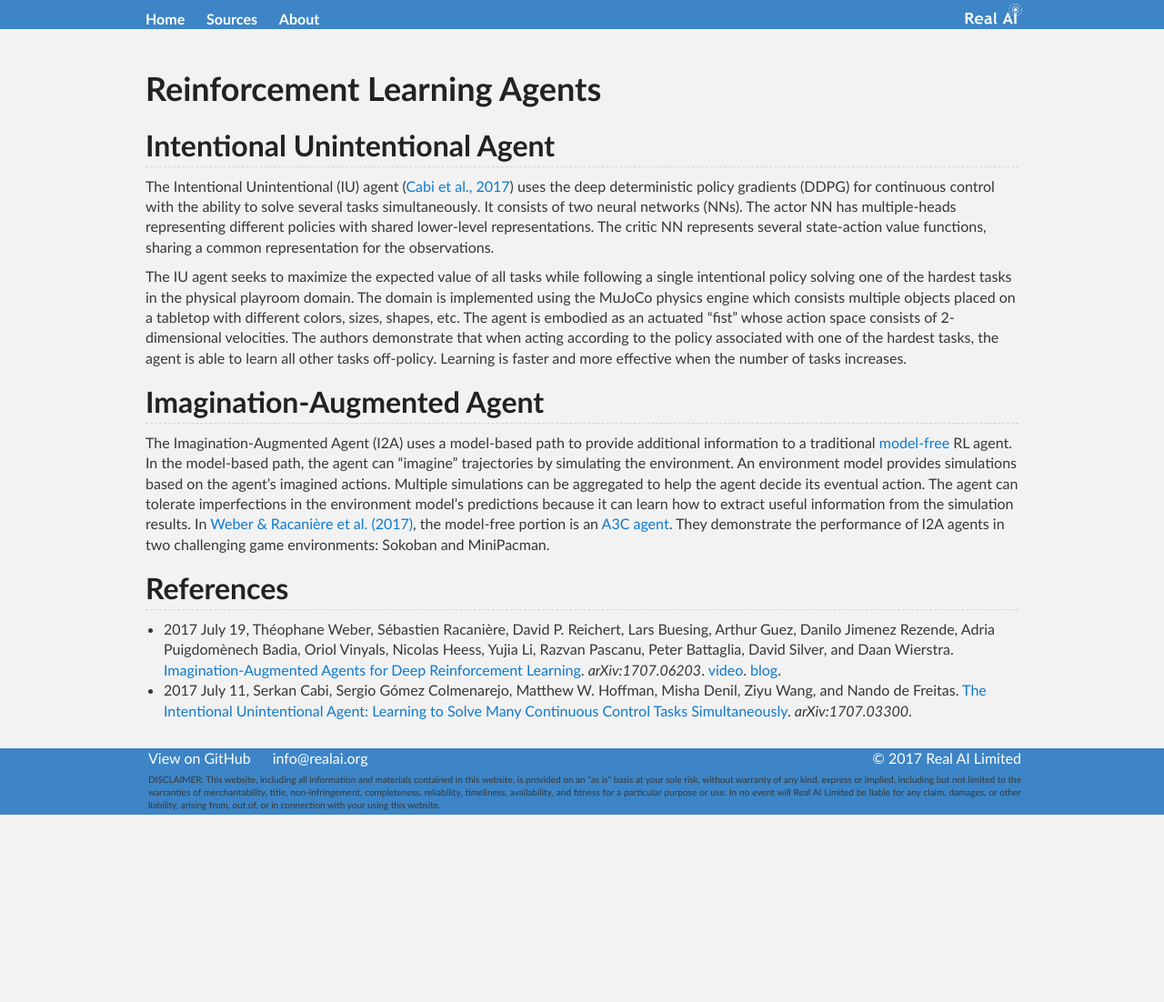
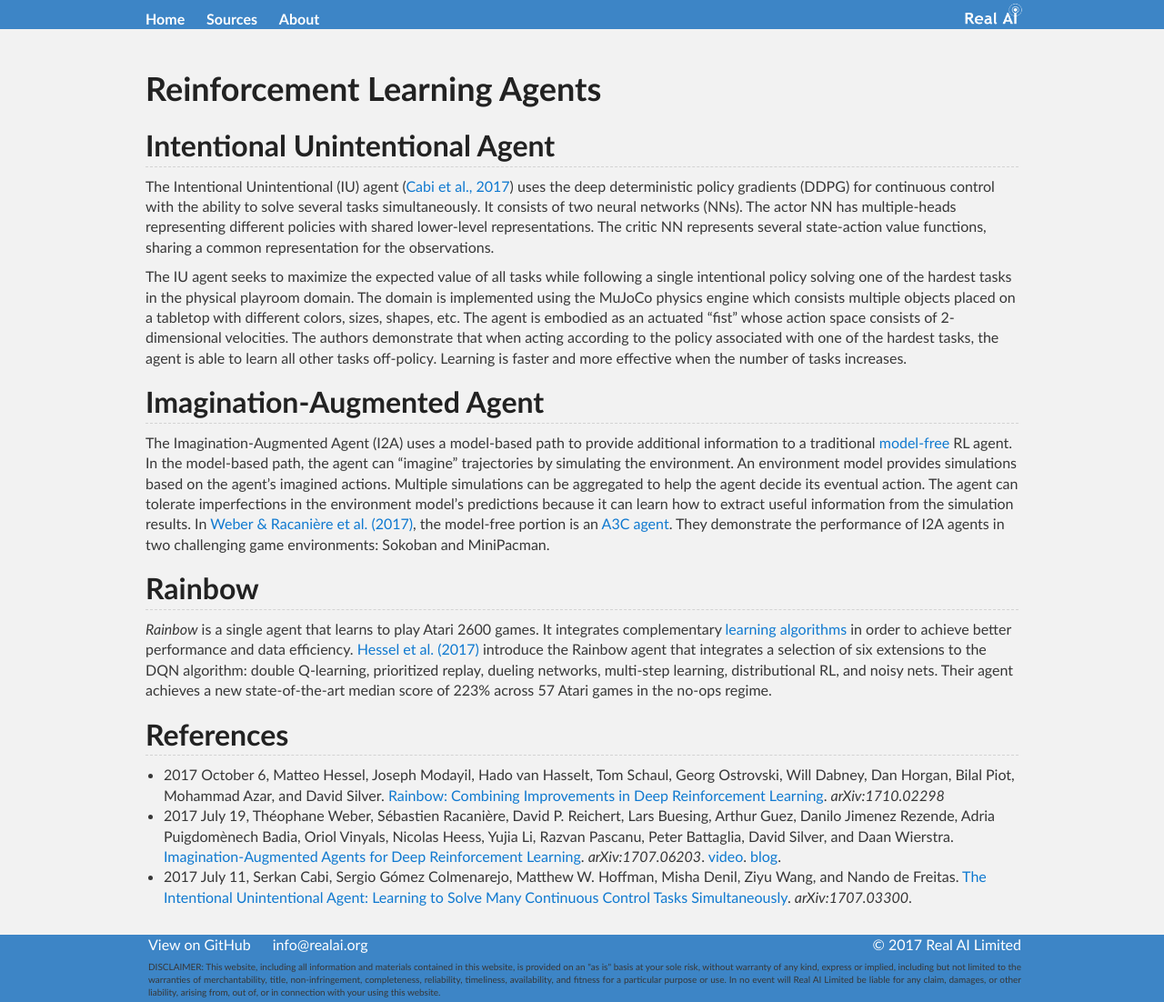
Before and after one commit to Tonywuhk/realai.org, a Jekyll site: the page built from DRL/agents.md, in a window 1280 px wide. Shown: the whole page at 91% size. Built offline with Jekyll 4.4.1, drawn with Linux system fonts in a browser that asks for light colours; our own code applies the rules of GitHub Pages for plain Markdown files; the repository's description, which GitHub fills in, is left out; before the commit the page ends 900 px from its top, so only the background shows below that.

Commit message:
Update files

```diff
--- a/DRL/agents.md
+++ b/DRL/agents.md
@@ -14,7 +14,12 @@ The IU agent seeks to maximize the expected value of all tasks while following a
 
 The Imagination-Augmented Agent (I2A) uses a model-based path to provide additional information to a traditional [model-free](model-free.md) RL agent. In the model-based path, the agent can "imagine" trajectories by simulating the environment. An environment model provides simulations based on the agent's imagined actions. Multiple simulations can be aggregated to help the agent decide its eventual action. The agent can tolerate imperfections in the environment model's predictions because it can learn how to extract useful information from the simulation results. In [Weber & Racanière et al. (2017)](https://arxiv.org/abs/1707.06203), the model-free portion is an [A3C agent](model-free.md#asynchronous-advantage-actor-critic-agent). They demonstrate the performance of I2A agents in two challenging game environments: Sokoban and MiniPacman.
 
+## Rainbow
+
+*Rainbow* is a single agent that learns to play Atari 2600 games. It integrates complementary [learning algorithms](learning-algorithms.md) in order to achieve better performance and data efficiency.  [Hessel et al. (2017)](https://arxiv.org/abs/1710.02298) introduce the Rainbow agent that integrates a selection of six extensions to the DQN algorithm: double Q-learning, prioritized replay, dueling networks, multi-step learning, distributional RL, and noisy nets. Their agent achieves a new state-of-the-art median score of 223% across 57 Atari games in the no-ops regime.
+
 ## References
 
+* 2017 October 6, Matteo Hessel, Joseph Modayil, Hado van Hasselt, Tom Schaul, Georg Ostrovski, Will Dabney, Dan Horgan, Bilal Piot, Mohammad Azar, and David Silver. [Rainbow: Combining Improvements in Deep Reinforcement Learning](https://arxiv.org/abs/1710.02298). *arXiv:1710.02298*
 * 2017 July 19, Théophane Weber, Sébastien Racanière, David P. Reichert, Lars Buesing, Arthur Guez, Danilo Jimenez Rezende, Adria Puigdomènech Badia, Oriol Vinyals, Nicolas Heess, Yujia Li, Razvan Pascanu, Peter Battaglia, David Silver, and Daan Wierstra. [Imagination-Augmented Agents for Deep Reinforcement Learning](https://arxiv.org/abs/1707.06203). *arXiv:1707.06203*. [video](https://drive.google.com/open?id=0B4tKsKnCCZtQY2tTOThucHVxUTQ). [blog](https://deepmind.com/blog/agents-imagine-and-plan/).
 * 2017 July 11, Serkan Cabi, Sergio Gómez Colmenarejo, Matthew W. Hoffman, Misha Denil, Ziyu Wang, and Nando de Freitas. [The Intentional Unintentional Agent: Learning to Solve Many Continuous Control Tasks Simultaneously](https://arxiv.org/abs/1707.03300). *arXiv:1707.03300*.
```
Also changed, not shown: DRL/learning-algorithms.md (+2 -2 lines), README.md (+3 -3 lines), about/README.md (+1 -1 lines), applications.md (+5 -0 lines), forecasts/README.md (+3 -0 lines), machine-learning/autonomous-driving.md (added, +7 -0 lines), research-groups/publications/deepmind.md (+1 -0 lines), sources.md (+1 -1 lines), machine-learning/README.md (renamed from machine-learning.md).
